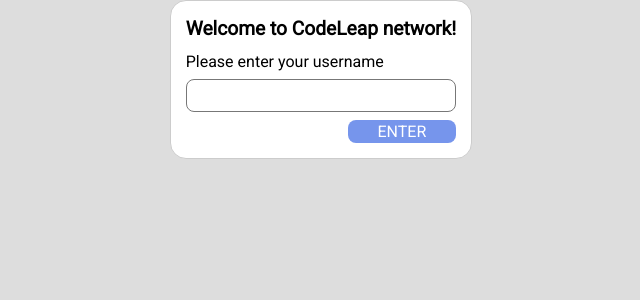
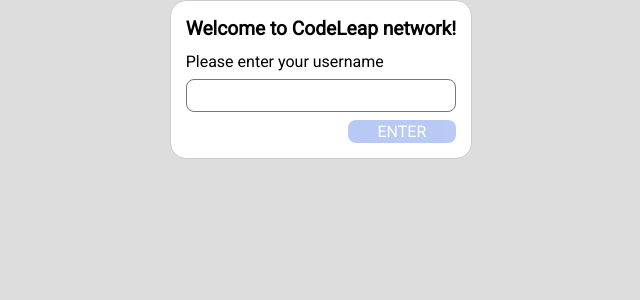
Before and after one commit to ROSS1996/codeleap, a React (Vite) app: page /#/ in a window 1280 px wide. Shown: the top 300 px of the page, without its empty margins (319-959 px from the left). Built offline with nearby package versions, Linux system fonts and the light colour scheme.

Commit message:
Add conditions to buttons

```diff
--- a/src/components/Post.tsx
+++ b/src/components/Post.tsx
@@ -1,6 +1,8 @@
 import { useState } from "react";
 import "./css/Post.css";
+import { useSelector } from "react-redux";
 import Modal from "./Modal";
+import { State } from "../redux/store";
 
 function timeElapsed(dateTime: Date): string {
   const date = new Date(dateTime);
@@ -86,6 +88,8 @@
   const [isEditModalOpen, setIsEditModalOpen] = useState(false);
   const [isDeleteModalOpen, setIsDeleteModalOpen] = useState(false);
 
+  const usernameLocal = useSelector((state: State) => state.username);
+
   const handleOpenModal = (modalType: string) => {
     if (modalType === "edit") {
       setIsEditModalOpen(true);
@@ -111,6 +115,9 @@
     <div className="Bubble Post" key={id}>
       <div className="Title">
         <h2>{title}</h2>
+        {usernameLocal !== username ? (
+          false
+        ) : (
           <div className="Actions">
             <div>
               <div onClick={() => handleOpenModal("edit")}>
@@ -143,6 +150,7 @@
               </div>
             </div>
           </div>
+        )}
       </div>
       <div className="Content">
         <div className="Infos">
--- a/src/index.css
+++ b/src/index.css
@@ -115,3 +115,8 @@
     transform: rotate(360deg);
   }
 }
+
+button[disabled] {
+  opacity: 0.5;
+  cursor: not-allowed;
+}
--- a/src/main.tsx
+++ b/src/main.tsx
@@ -2,7 +2,7 @@
 import ReactDOM from "react-dom/client";
 import { Provider } from "react-redux";
 import store from "./redux/store";
-import { createBrowserRouter, RouterProvider } from "react-router-dom";
+import { createHashRouter, RouterProvider } from "react-router-dom";
 import SignUp from "./pages/Signup";
 import MainPage from "./pages/MainPg";
 import "./index.css";
@@ -18,7 +18,7 @@
   },
 ];
 
-const router = createBrowserRouter(routes);
+const router = createHashRouter(routes);
 
 ReactDOM.createRoot(document.getElementById("root") as HTMLElement).render(
   <React.StrictMode>
--- a/src/pages/MainPg.tsx
+++ b/src/pages/MainPg.tsx
@@ -23,7 +23,7 @@
         <p>Loading posts...</p>
         <div className="loading-spinner"></div>
       </div>
-    ); // Render a loading message or a spinner
+    );
   }
 
   return (
@@ -50,7 +50,6 @@
 
   const handleSubmit = (event: FormEvent) => {
     event.preventDefault();
-    // Add your form submission logic here
   };
 
   const [posts, setPosts] = useState<PostData[]>([]);
@@ -81,7 +80,16 @@
               value={content}
               onChange={(e) => setContent(e.target.value)}
             />
-            <button type="submit">Create</button>
+            <button
+              type="submit"
+              disabled={
+                title.length === 0 ||
+                content.length === 0 ||
+                usernameLocal === null
+              }
+            >
+              Create
+            </button>
           </form>
         </div>
         <div>
--- a/src/pages/Signup.tsx
+++ b/src/pages/Signup.tsx
@@ -40,7 +40,7 @@
             value={username}
             onChange={handleUsernameChange}
           />
-          <button>Enter</button>
+          <button disabled={username.length === 0}>Enter</button>
         </form>
       </div>
     </>
--- a/vite.config.ts
+++ b/vite.config.ts
@@ -4,4 +4,5 @@
 // https://vitejs.dev/config/
 export default defineConfig({
   plugins: [react()],
+  base: "/codeleap/",
 });
```
Lines whose indentation alone changed are shown as unchanged.
